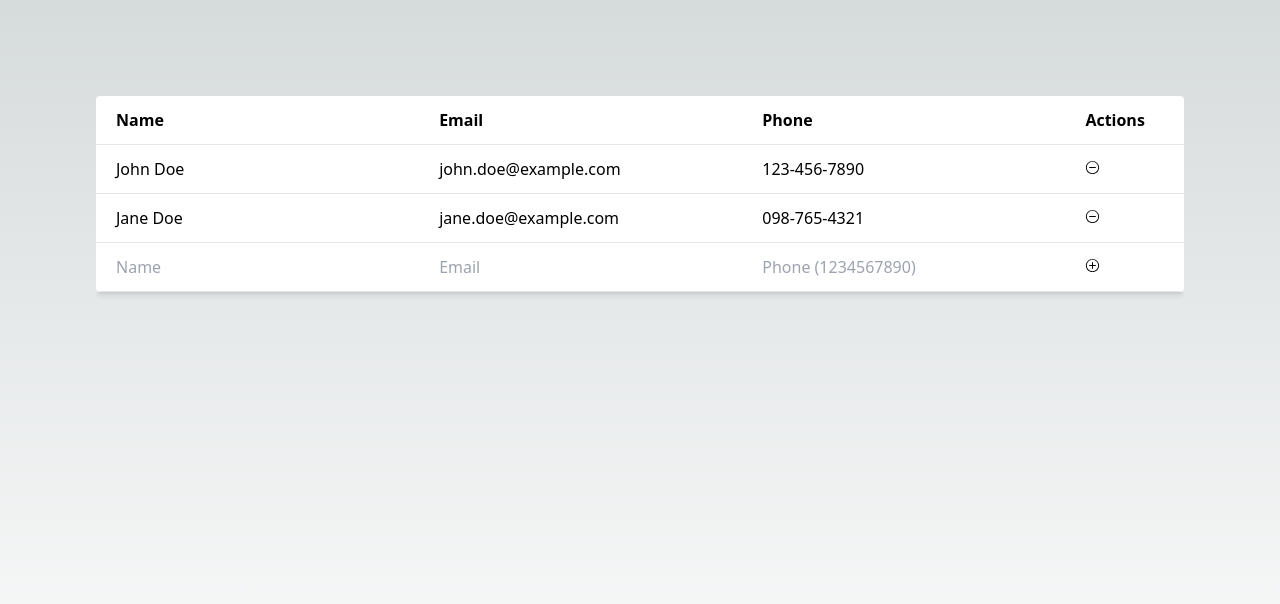
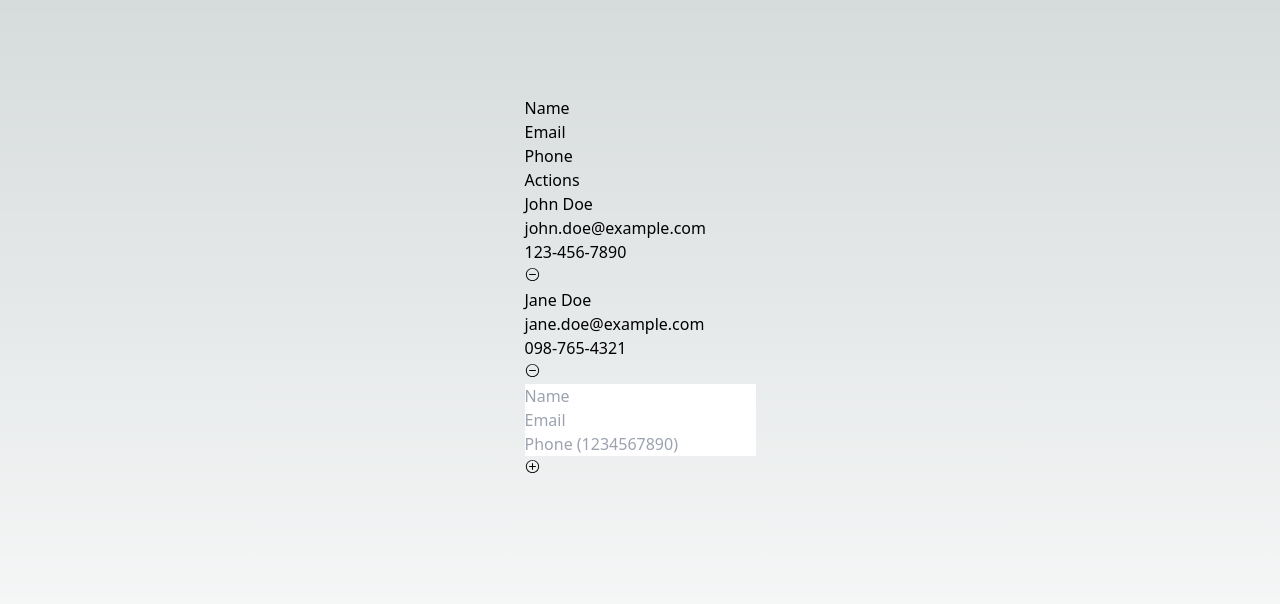
Before and after one commit to imagine-bot/291258, a Next.js app: page / in a window 1280 px wide. Shown: the top 604 px of the page. Built offline with nearby package versions, Linux system fonts and the light colour scheme.

Commit message:
Commit from Stub AI (#10)

```diff
--- a/components/UserList.tsx
+++ b/components/UserList.tsx
@@ -61,31 +61,28 @@ const UserList: React.FC<UserListProps> = ({ users }) => {
   };
 
   return (
-    <div className="w-full max-w-full mx-auto overflow-auto">
-      <table className="w-full text-md bg-white shadow-md rounded mb-4">
-        <thead>
-          <tr className="border-b">
-            <th className="text-left p-3 px-5">Name</th>
-            <th className="text-left p-3 px-5">Email</th>
-            <th className="text-left p-3 px-5">Phone</th>
-            <th className="text-left p-3 px-5">Actions</th>
-          </tr>
-        </thead>
-        <tbody>
+    <div>
+      <div>
+        <div>Name</div>
+        <div>Email</div>
+        <div>Phone</div>
+        <div>Actions</div>
+      </div>
+      <div>
         {userList.map((user, index) => (
-            <tr className="border-b hover:bg-light-blue-100" key={index}>
-              <td className="p-3 px-5">{user.name}</td>
-              <td className="p-3 px-5">{user.email}</td>
-              <td className="p-3 px-5">{user.phone}</td>
-              <td className="p-3 px-5">
+          <div key={index}>
+            <div>{user.name}</div>
+            <div>{user.email}</div>
+            <div>{user.phone}</div>
+            <div>
               <button onClick={() => deleteUser(user.email)}>
                 <MinusCircledIcon />
               </button>
-              </td>
-            </tr>
+            </div>
+          </div>
         ))}
-          <tr className="border-b hover:bg-light-blue-100">
-            <td className={`p-3 px-5 ${error.name && 'bg-red-200'}`}>
+        <div>
+          <div>
             <input
               type="text"
               name="name"
@@ -95,8 +92,8 @@ const UserList: React.FC<UserListProps> = ({ users }) => {
               required
             />
             {error.name && <p className="text-red-500">{error.name}</p>}
-            </td>
-            <td className={`p-3 px-5 ${error.email && 'bg-red-200'}`}>
+          </div>
+          <div>
             <input
               type="email"
               name="email"
@@ -106,8 +103,8 @@ const UserList: React.FC<UserListProps> = ({ users }) => {
               required
             />
             {error.email && <p className="text-red-500">{error.email}</p>}
-            </td>
-            <td className={`p-3 px-5 ${error.phone && 'bg-red-200'}`}>
+          </div>
+          <div>
             <input
               type="tel"
               name="phone"
@@ -118,15 +115,14 @@ const UserList: React.FC<UserListProps> = ({ users }) => {
               required
             />
             {error.phone && <p className="text-red-500">{error.phone}</p>}
-            </td>
-            <td className="p-3 px-5">
+          </div>
+          <div>
             <button type="submit" onClick={handleSubmit}>
               <PlusCircledIcon />
             </button>
-            </td>
-          </tr>
-        </tbody>
-      </table>
+          </div>
+        </div>
+      </div>
     </div>
   );
 };
```
Lines whose indentation alone changed are shown as unchanged.
